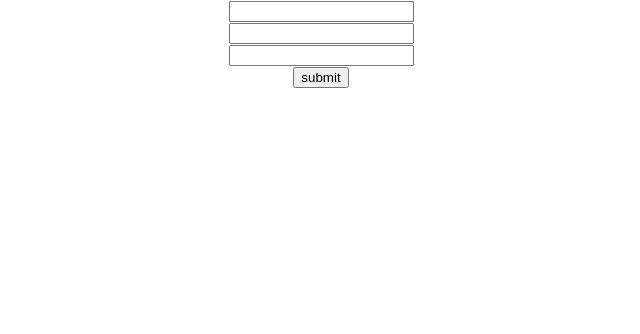
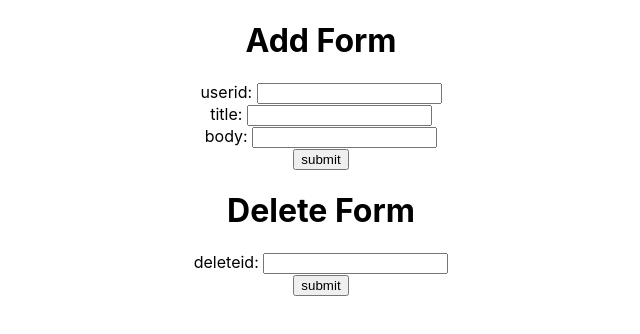
Before and after one commit to Deeptrootech/ReactJs, a React (Create React App) app: page / in a window 1280 px wide. Shown: the top 334 px of the page, without its empty margins (319-959 px from the left). Built offline with nearby package versions, Linux system fonts and the light colour scheme.

Commit message:
[ADD] -- http request in react

```diff
--- /dev/null
+++ b/src/api.js
@@ -0,0 +1,5 @@
+import axios from 'axios';
+
+export default axios.create({
+  baseURL: `https://jsonplaceholder.typicode.com/`
+});
--- a/src/components/PostForm.js
+++ b/src/components/PostForm.js
@@ -1,5 +1,6 @@
 import React, { Component } from "react";
 import axios from "axios";
+import jsonplaceholderAPI from '../api'
 
 class PostForm extends Component {
   constructor(props) {
@@ -8,6 +9,7 @@ class PostForm extends Component {
       userid: "",
       title: "",
       body: "",
+      deleteid: "",
     };
   }
 
@@ -18,8 +20,7 @@ class PostForm extends Component {
   submitHandler = (e) => {
     e.preventDefault();
     console.log(this.state, e);
-    axios
-      .post("https://jsonplaceholder.typicode.com/posts", this.state)
+    jsonplaceholderAPI.post("posts", this.state)
       .then((Response) => {
         console.log("Response", Response);
       })
@@ -28,12 +29,25 @@ class PostForm extends Component {
       });
   };
 
+  deleteDataHandler = (e) => {
+    e.preventDefault();
+    jsonplaceholderAPI.delete(`posts/${this.state.deleteid}`)
+    .then(response => {
+      console.log(response);
+    })
+    .catch(err => {
+      console.log(err.message);
+    })
+  };
+
   render() {
-    const { userid, title, body } = this.state;
+    const { userid, title, body, deleteid } = this.state;
     return (
       <div>
+        <h1> Add Form </h1>
         <form onSubmit={this.submitHandler}>
           <div>
+            <label>userid: </label>
             <input
               type='text'
               name='userid'
@@ -42,6 +56,7 @@ class PostForm extends Component {
             />
           </div>
           <div>
+            <label>title: </label>
             <input
               type='text'
               name='title'
@@ -50,10 +65,25 @@ class PostForm extends Component {
             />
           </div>
           <div>
+            <label>body: </label>
             <input
               type='text'
               name='body'
               value={body}
+              onChange={this.changeHandler}
+            />
+          </div>
+          <button type='submit'>submit</button>
+        </form>
+
+        <h1> Delete Form </h1>
+        <form onSubmit={this.deleteDataHandler}>
+          <div>
+            <label>deleteid: </label>
+            <input
+              type='text'
+              name='deleteid'
+              value={deleteid}
               onChange={this.changeHandler}
             />
           </div>
--- a/src/components/PostList.js
+++ b/src/components/PostList.js
@@ -1,5 +1,7 @@
 import React, { Component } from "react";
 import axios from "axios";
+import jsonplaceholderAPI from '../api'
+
 
 class PostList extends Component {
   constructor(props) {
@@ -11,8 +13,7 @@ class PostList extends Component {
   }
 
   componentDidMount() {
-    axios
-      .get("https://jsonplaceholder.typicode.com/posts")
+    jsonplaceholderAPI.get("posts")
       .then((response) => {
         console.log(response);
         this.setState({ posts: response.data });
```
